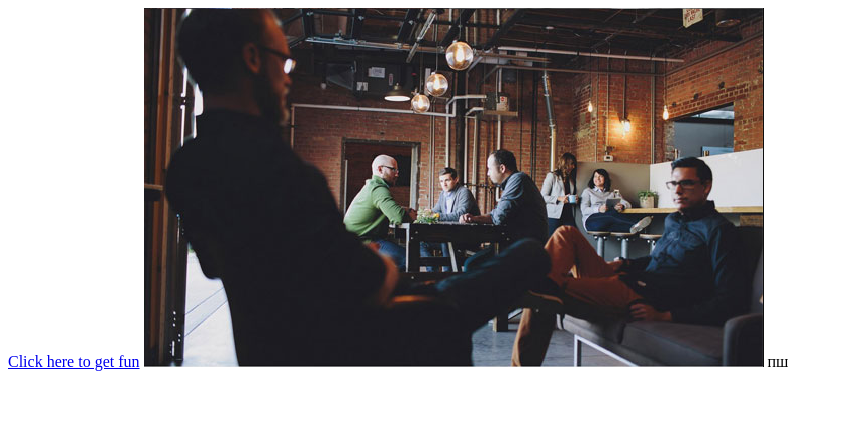
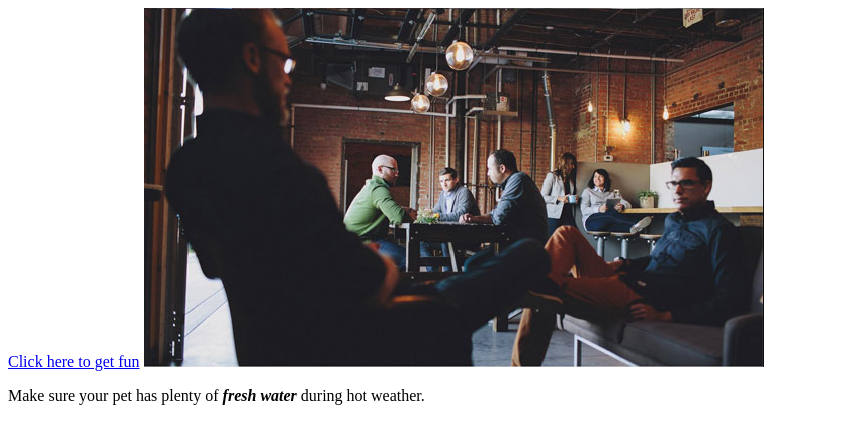
Before and after one commit to weindor/first-project, a plain HTML site: page index.html in a window 1280 px wide. Shown: the whole page, without its empty margins (0-843 px from the left). Drawn offline with Linux system fonts and the light colour scheme.

Commit message:
Added Markup for text

```diff
--- a/index.html
+++ b/index.html
@@ -3,9 +3,13 @@
 <head>
     <meta charset="UTF-8">
     <title>My favourite website </title>
+    <link rel="shortcut icon" href="img/favicon.ico" type="image/x-icon">
+    <link rel="icon" href="img/favicon.ico" type="image/x-icon">
 </head>
 <body>
     <a href="http://9gag.com"> Click here to get fun</a>
     <img src="img/people.png" alt="People">
+    <p>Make sure your pet has plenty of <i><b>fresh water</b></i> during hot weather.</p>
+
     </body>
-</html>пш
+</html>
```
Also changed, not shown: img/favicon.ico (added).
